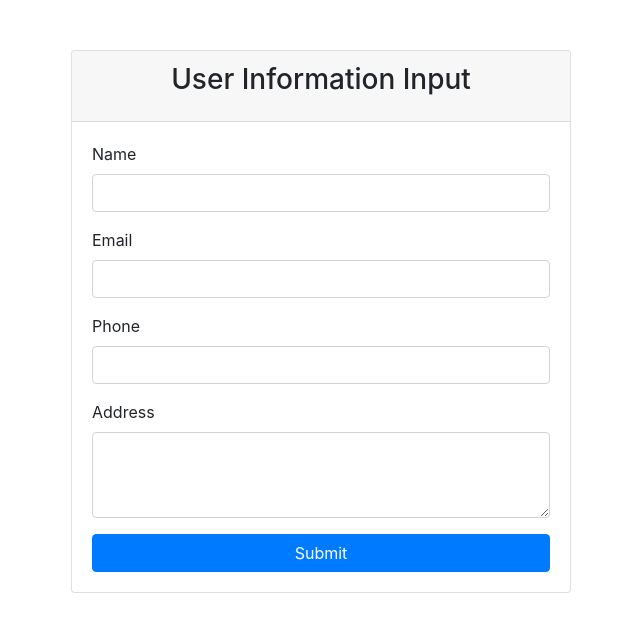
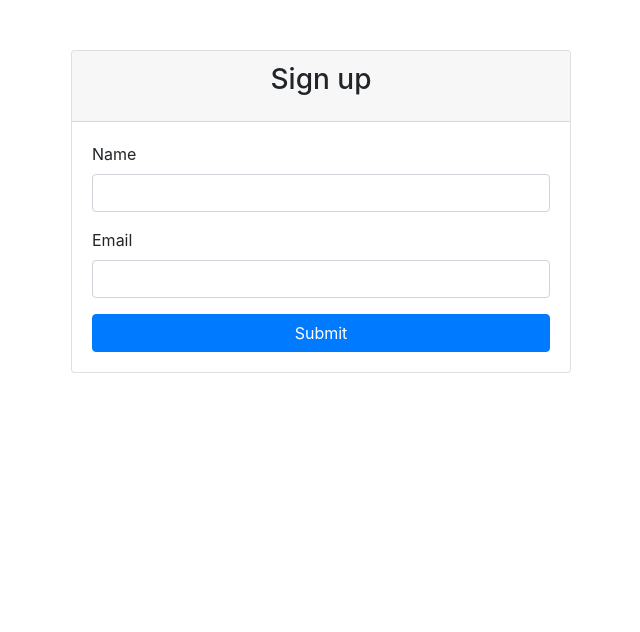
Before and after one commit to MaxineSomers/McWics, a Flask app: template templates/user.html in a window 1280 px wide. Shown: the top 632 px of the page, without its empty margins (319-959 px from the left). Run offline with Flask 3, Linux system fonts and the light colour scheme; the template is opened without the code that fills it, so the values that code supplies are empty; some libraries are stand-ins or nearby versions.

Commit message:
updated user signup and routing

```diff
--- a/main.py
+++ b/main.py
@@ -21,11 +21,9 @@ class User(db.Model):
 def index():
     return render_template('add.html')
 
-@app.route('/user_info')
+@app.route('/signup')
 def user_info():
     return render_template('user.html')
-
-
 
 
 @app.route('/Daily_Expense')
--- a/templates/user.html
+++ b/templates/user.html
@@ -21,7 +21,7 @@
     <div class="col-md-8 offset-md-2">
       <div class="card form-container">
         <div class="card-header">
-          <h3 class="card-title text-center">User Information Input</h3>
+          <h3 class="card-title text-center">Sign up</h3>
         </div>
         <div class="card-body">
           <form id="user-info-form">
@@ -32,14 +32,6 @@
             <div class="form-group">
               <label for="email">Email</label>
               <input type="email" class="form-control" id="email" name="email" required>
-            </div>
-            <div class="form-group">
-              <label for="phone">Phone</label>
-              <input type="tel" class="form-control" id="phone" name="phone">
-            </div>
-            <div class="form-group">
-              <label for="address">Address</label>
-              <textarea class="form-control" id="address" name="address" rows="3"></textarea>
             </div>
             <button type="submit" class="btn btn-primary btn-block">Submit</button>
           </form>
@@ -53,6 +45,27 @@
 <script src="https://code.jquery.com/jquery-3.5.1.slim.min.js"></script>
 <script src="https://cdn.jsdelivr.net/npm/@popperjs/core@2.5.4/dist/umd/popper.min.js"></script>
 <script src="https://stackpath.bootstrapcdn.com/bootstrap/4.5.2/js/bootstrap.min.js"></script>
+<script>
 
+  document.addEventListener("DOMContentLoaded", function() {
+    // Get the form element
+    const form = document.getElementById("user-info-form");
+
+    // Add an event listener for form submission
+    form.addEventListener("submit", function(event) {
+      event.preventDefault();
+
+      // Get the values entered by the user
+      const name = document.getElementById("name").value;
+      const email = document.getElementById("email").value;
+
+      console.log("Name:", name);
+      console.log("Email:", email);
+
+      window.location.href = "/";
+    });
+  });
+
+</script>
 </body>
 </html>
```
